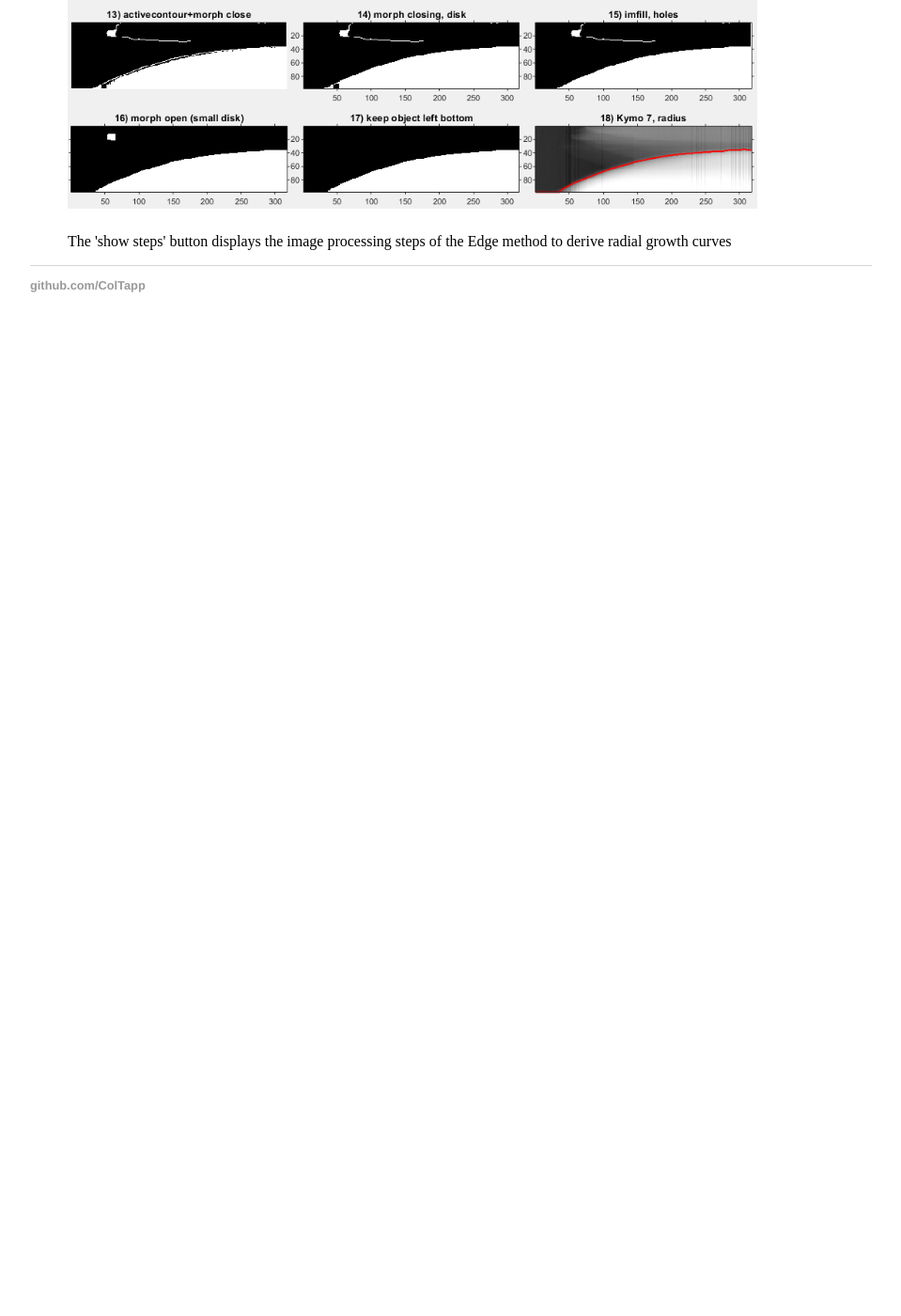
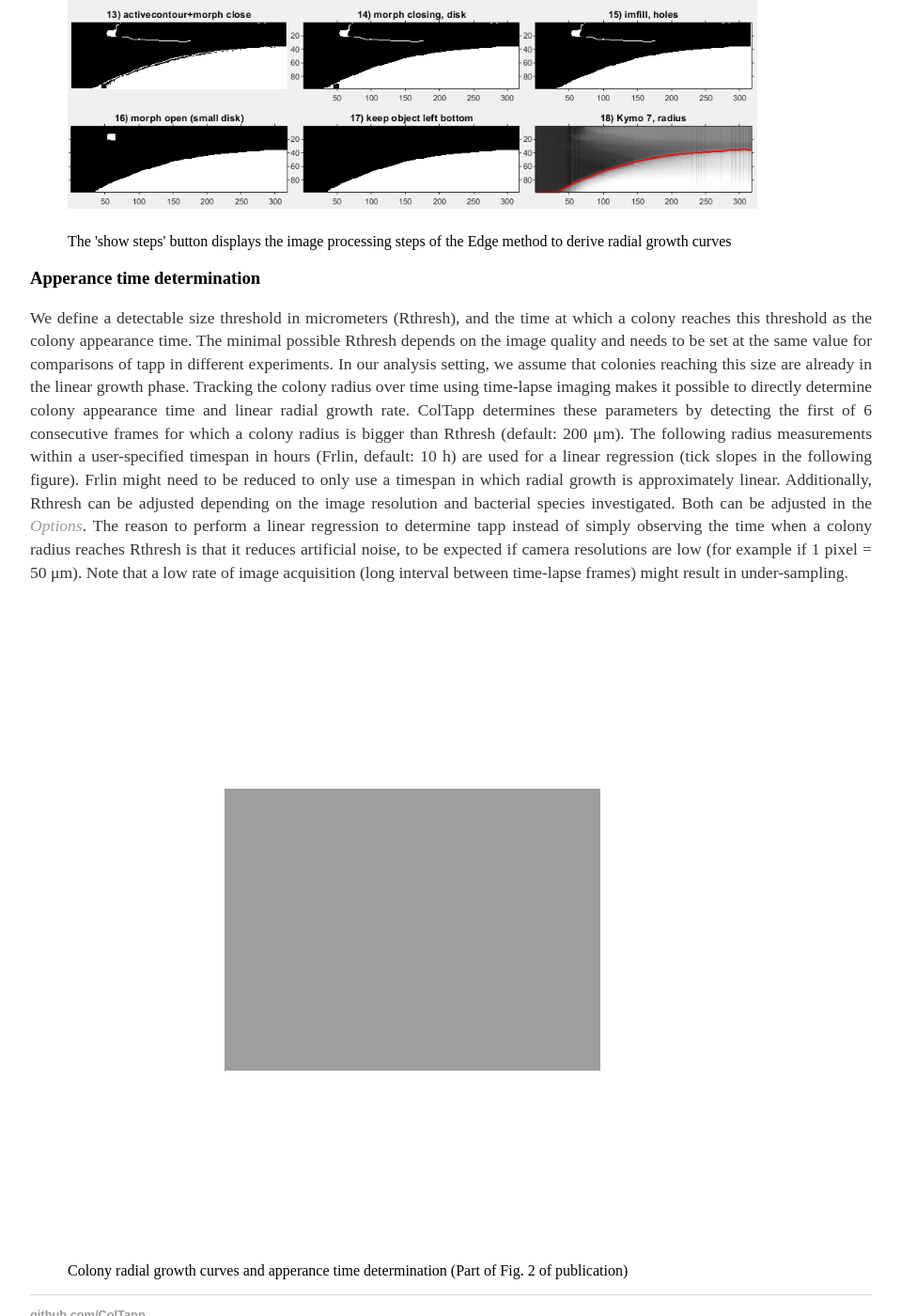
Before and after one commit to ColTapp/ColTapp.github.io, a Jekyll site: the page built from timelapse.md, in a window 1280 px wide and 1400 px high, scrolled down 6072 px. Shown: the whole window at 94% size, without its empty margins (160-1119 px from the left). Built offline with Jekyll 4.4.1, drawn with Linux system fonts in a browser that asks for light colours; before the commit the page ends 6443 px from its top, so only the background shows below that.

Commit message:
Update timelapse.md

```diff
--- a/timelapse.md
+++ b/timelapse.md
@@ -78,3 +78,15 @@ ColTapp has an inbuilt function to automatically detect radial growth curves wit
   <img src="{{site.url}}/assets/images/TL7.png" alt="The display of the 'show steps' button" height="700px"/>
   <figcaption>The 'show steps' button displays the image processing steps of the Edge method to derive radial growth curves</figcaption>
 </figure>
+
+### Apperance time determination
+We define a detectable size threshold in micrometers (Rthresh), and the time at which a colony reaches this threshold as the colony appearance time. The minimal possible Rthresh depends on the image quality and needs to be set at the same value for comparisons of tapp in different experiments. In our analysis setting, we assume that colonies
+reaching this size are already in the linear growth phase.
+Tracking the colony radius over time using time-lapse imaging makes it possible to directly determine colony appearance time and linear radial growth rate. ColTapp determines these parameters by detecting the first of 6 consecutive frames for which a colony radius is bigger than Rthresh (default: 200 μm). The following radius measurements within a user-specified timespan in hours (Frlin, default: 10 h) are used for a linear regression (tick slopes in the following figure). Frlin might need to be reduced to only use a timespan in which radial growth is approximately linear. Additionally, Rthresh can be adjusted depending on the image resolution and bacterial species investigated. Both can be adjusted in the [_Options_](https://coltapp.github.io/options.html).
+The reason to perform a linear regression to determine tapp instead of simply observing the time when a colony radius reaches Rthresh is that it reduces artificial noise, to be expected if camera resolutions are low (for example if 1 pixel = 50 μm). Note that a low rate of image acquisition (long interval between time-lapse frames) might
+result in under-sampling.
+
+<figure>
+  <img src="{{site.url}}/assets/images/Apperance_time_determination.png" alt="Apperance time determination" height="700px"/>
+  <figcaption>Colony radial growth curves and apperance time determination (Part of Fig. 2 of publication)</figcaption>
+</figure>
```
